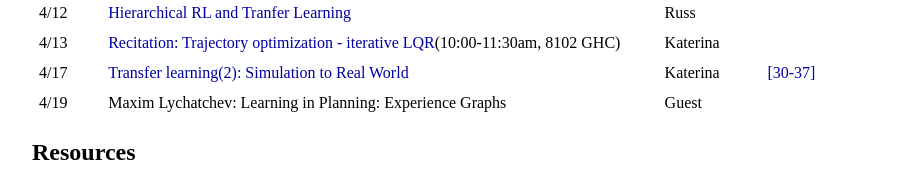
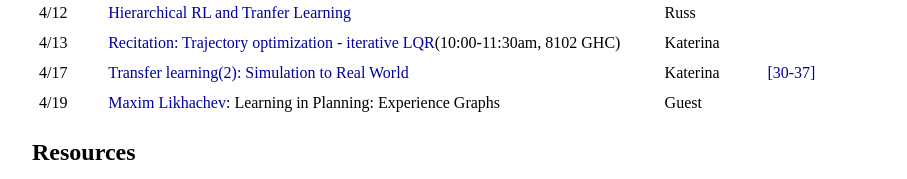
Before and after one commit to katefvision/katefvision.github.io, a plain HTML site: page index.html in a window 1280 px wide. Shown: the part 1636-1815 px from the top of the page, without its empty margins (183-1090 px from the left). Drawn offline with Linux system fonts and the light colour scheme.

Commit message:
lecture 417

```diff
--- a/index.html
+++ b/index.html
@@ -242,7 +242,7 @@ Hierarchical RL and Tranfer Learning  </a></td>
 </tr>
 <tr>
 <td>4/19</td>
-<td>Maxim Lychatchev: Learning in Planning: Experience Graphs</td>
+<td><a href="http://www.cs.cmu.edu/~./maxim/">Maxim Likhachev</a>: Learning in Planning: Experience Graphs</td>
 <td>Guest</td>
 </tr>
 </table>
```
